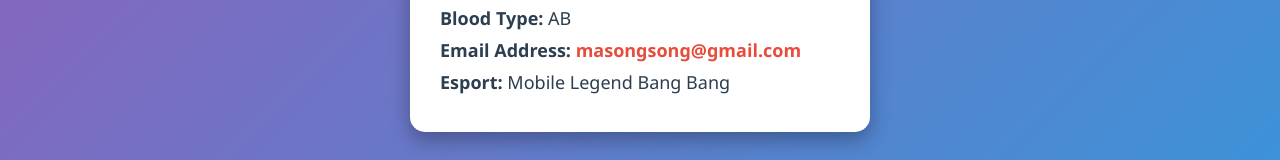
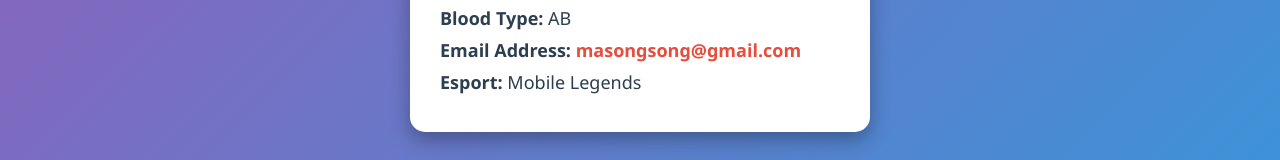
Before and after one commit to DarylBM/Integ, a plain HTML site: page index.html in a window 1280 px wide. Shown: the part 486-646 px from the top of the page. Drawn offline with Linux system fonts and the light colour scheme.

Commit message:
Second Commit

```diff
--- a/index.html
+++ b/index.html
@@ -74,7 +74,7 @@
             <p><strong>Address:</strong> Tabinay, Puerto Galera, Oriental Mindoro</p>
             <p><strong>Blood Type:</strong> AB</p>
             <p class="email"><strong>Email Address:</strong> <a href="mailto:masongsong@gmail.com">masongsong@gmail.com</a></p>
-            <p><strong>Esport:</strong> Mobile Legend Bang Bang</p>
+            <p><strong>Esport:</strong> Mobile Legends</p>
         </div>
     </div>
 </body>
```
